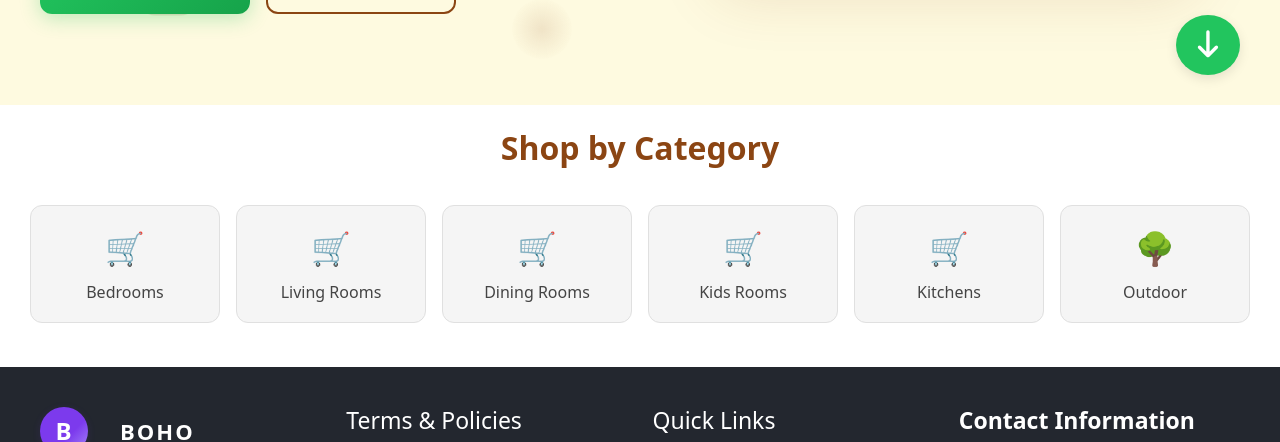
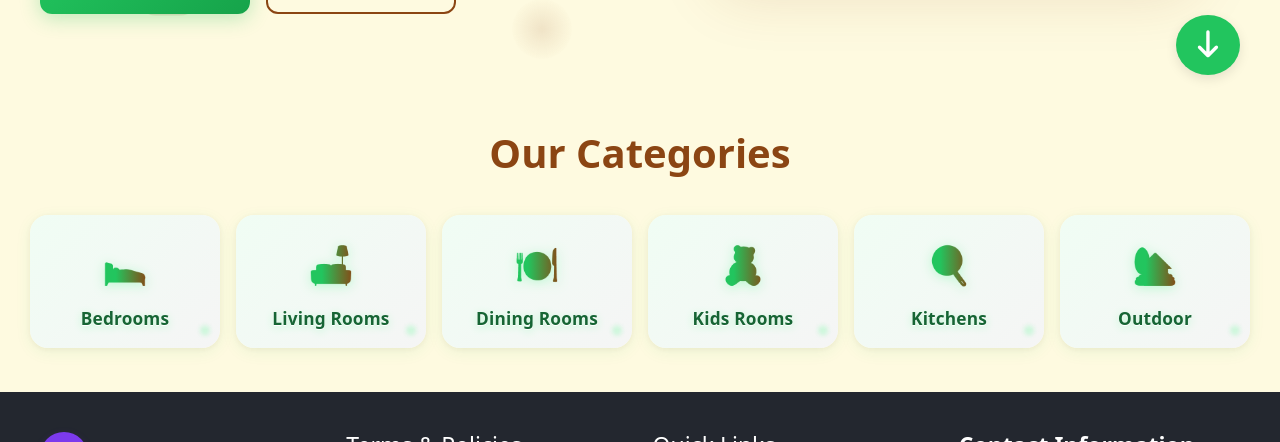
Before and after one commit to zeyad2712/BOHO-Furniture, a React (Vite) app: page / in a window 1280 px wide. Shown: the part 702-1144 px from the top of the page. Built offline with nearby package versions, Linux system fonts and the light colour scheme.

Commit message:
the navbar done

```diff
--- a/src/App.jsx
+++ b/src/App.jsx
@@ -14,12 +14,12 @@ function App() {
 
   return (
     <>
-      {/* <Navbar></Navbar> */}
+      {/* Home Page */}
       <Navbar1></Navbar1>
       <Hero></Hero>
       <CategorisSection></CategorisSection>
       <Footer></Footer>
-      {/* <Home></Home> */}
+      {/* End Home Page */}
     </>
   )
 }
--- a/src/components/CategorisSection.jsx
+++ b/src/components/CategorisSection.jsx
@@ -3,84 +3,165 @@ import { categories, productsData } from '../data/ProductsData'
 
 function CategorisSection() {
     return (
-        <div id='categories' className='categoris-section' style={{
-            padding: '24px 10px',
-            background: '#fff',
-            textAlign: 'center'
-        }}>
-            <h2 style={{
-                fontSize: '2rem',
-                fontWeight: 600,
-                color: '#8b4513',
-                marginBottom: '18px'
-            }}>
-                Shop by Category
+        <div
+            id='categories'
+            className='categoris-section'
+            style={{
+                padding: '24px 10px',
+                textAlign: 'center',
+                position: 'relative',
+                overflow: 'hidden'
+            }}
+        >
+            <h2
+                style={{
+                    fontSize: '2.5rem',
+                    fontWeight: 700,
+                    color: '#8b4513',
+                    marginBottom: '18px',
+                    opacity: 0,
+                    animation: 'fadeInUpCat 0.7s 0.1s forwards'
+                }}
+            >
+                Our Categories
             </h2>
-            <div className="categories-grid" style={{
-                display: 'grid',
-                gridTemplateColumns: 'repeat(6, 1fr)',
-                gap: '16px',
-                padding: '20px'
-            }}>
+            <div
+                className="categories-grid"
+                style={{
+                    display: 'grid',
+                    gridTemplateColumns: 'repeat(auto-fit, minmax(120px, 1fr))',
+                    gap: '16px',
+                    padding: '20px',
+                }}
+            >
                 {categories
                     .filter(category => category !== 'All')
-                    .map((category) => (
+                    .map((category, idx) => (
                         <button
                             key={category}
+                            className="category-anim-btn"
                             style={{
                                 display: 'flex',
                                 flexDirection: 'column',
                                 alignItems: 'center',
                                 justifyContent: 'center',
-                                background: '#f5f5f5',
-                                border: '1px solid #e0e0e0',
-                                borderRadius: '12px',
-                                padding: '18px 16px',
-                                minWidth: '90px',
-                                minHeight: '90px',
+                                background: 'linear-gradient(135deg, #f0fdf4 0%, #f5f5f5 100%)',
+                                border: 'none',
+                                boxShadow: '0 4px 16px rgba(34,197,94,0.08), 0 1.5px 6px rgba(139,69,19,0.07)',
+                                borderRadius: '18px',
+                                padding: '22px 12px 16px 12px',
+                                minWidth: '100px',
+                                minHeight: '110px',
                                 cursor: 'pointer',
                                 fontFamily: 'inherit',
                                 fontSize: '1rem',
-                                color: '#333',
-                                transition: 'background 0.15s, border 0.15s'
+                                color: '#1f2937',
+                                position: 'relative',
+                                overflow: 'hidden',
+                                opacity: 0,
+                                transform: 'translateY(30px)',
+                                animation: `fadeInZoomCat 0.7s ${0.18 + idx * 0.08}s cubic-bezier(0.4,0,0.2,1) forwards`
+                            }}
+                            onMouseEnter={e => {
+                                e.currentTarget.classList.add('cat-hovered');
+                                e.currentTarget.style.background = 'linear-gradient(135deg, #bbf7d0 0%, #f0fdf4 100%)';
+                                e.currentTarget.style.scale = '1.05'
+                            }}
+                            onMouseLeave={e => {
+                                e.currentTarget.classList.remove('cat-hovered');
+                                e.currentTarget.style.background = 'linear-gradient(135deg, #f0fdf4 0%, #f5f5f5 100%)';
+                                e.currentTarget.style.scale = '1'
                             }}
                         >
-                            <span style={{ fontSize: '2rem', marginBottom: 6 }}>
+                            <span
+                                className="cat-emoji"
+                                style={{
+                                    fontSize: '2.3rem',
+                                    marginBottom: 10,
+                                    background: 'linear-gradient(90deg, #22c55e 30%, #8b4513 100%)',
+                                    WebkitBackgroundClip: 'text',
+                                    WebkitTextFillColor: 'transparent',
+                                    display: 'block',
+                                    filter: 'drop-shadow(0 2px 6px #bbf7d0)',
+                                    transition: 'filter 0.25s cubic-bezier(0.4,0,0.2,1), transform 0.25s cubic-bezier(0.4,0,0.2,1)',
+                                }}
+                            >
                                 {{
-                                    "Furniture": "🪑",
-                                    "Decor": "🖼️",
-                                    "Lighting": "💡",
-                                    "Kitchen": "🍽️",
-                                    "Bedding": "🛏️",
-                                    "Bath": "🛁",
-                                    "Outdoor": "🌳",
-                                    "Rugs": "🧶",
-                                    "Storage": "📦",
-                                    "Kids": "🧸",
-                                    "Office": "🖥️",
-                                    "Plants": "🪴",
-                                    "Art": "🎨",
-                                    "Textiles": "🧵",
-                                    "Tableware": "🍴",
-                                    "Candles": "🕯️",
-                                    "Mirrors": "🪞",
-                                    "Pet": "🐾",
-                                    "Holiday": "🎄",
-                                    "Vintage": "📻",
+                                    "Bedrooms": "🛌",
+                                    "Living Rooms": "🛋️",
+                                    "Dining Rooms": "🍽️",
+                                    "Kids Rooms": "🧸",
+                                    "Kitchens": "🍳",
+                                    "Outdoor": "🏡",
                                 }[category] || "🛒"}
                             </span>
-                            <span style={{
-                                fontSize: '1rem',
-                                fontWeight: 500,
-                                color: '#444',
-                                marginTop: 2
-                            }}>
+                            <span
+                                style={{
+                                    fontSize: '1.08rem',
+                                    fontWeight: 600,
+                                    color: '#166534',
+                                    marginTop: 4,
+                                    letterSpacing: '0.01em',
+                                    textShadow: '0 1px 0 #fff, 0 2px 8px #bbf7d0',
+                                    transition: 'color 0.18s cubic-bezier(0.4,0,0.2,1)',
+                                }}
+                            >
                                 {category}
                             </span>
+                            <span
+                                className="cat-bubble"
+                                style={{
+                                    position: 'absolute',
+                                    bottom: 8,
+                                    right: 10,
+                                    width: 10,
+                                    height: 10,
+                                    borderRadius: '50%',
+                                    background: '#bbf7d0',
+                                    opacity: 0.7,
+                                    filter: 'blur(2px)',
+                                    pointerEvents: 'none',
+                                    animation: 'catBubbleFloat 2.2s infinite ease-in-out alternate',
+                                }}
+                            />
                         </button>
                     ))
                 }
             </div>
+            <style>
+                {`
+                @keyframes fadeInUpCat {
+                    0% { opacity: 0; transform: translateY(30px);}
+                    100% { opacity: 1; transform: translateY(0);}
+                }
+                @keyframes fadeInZoomCat {
+                    0% { opacity: 0; transform: scale(0.96) translateY(30px);}
+                    100% { opacity: 1; transform: scale(1) translateY(0);}
+                }
+                @keyframes catBubbleFloat {
+                    0% { transform: translateY(0);}
+                    100% { transform: translateY(-8px);}
+                }
+                .category-anim-btn {
+                    transition:
+                        box-shadow 0.22s cubic-bezier(0.4,0,0.2,1),
+                        transform 0.22s cubic-bezier(0.4,0,0.2,1),
+                        background 0.22s cubic-bezier(0.4,0,0.2,1);
+                }
+                .category-anim-btn.cat-hovered {
+                    box-shadow: 0 12px 32px rgba(34,197,94,0.18), 0 2px 8px rgba(139,69,19,0.13);
+                    transform: translateY(-7px) scale(1.045) rotate(-2deg);
+                    background: linear-gradient(135deg, #bbf7d0 0%, #f0fdf4 100%);
+                }
+                .category-anim-btn.cat-hovered .cat-emoji {
+                    filter: drop-shadow(0 4px 12px #bbf7d0);
+                    transform: scale(1.13) rotate(4deg);
+                }
+                .category-anim-btn.cat-hovered span:nth-child(2) {
+                    color: #22c55e;
+                }
+                `}
+            </style>
         </div>
     )
 }
```
